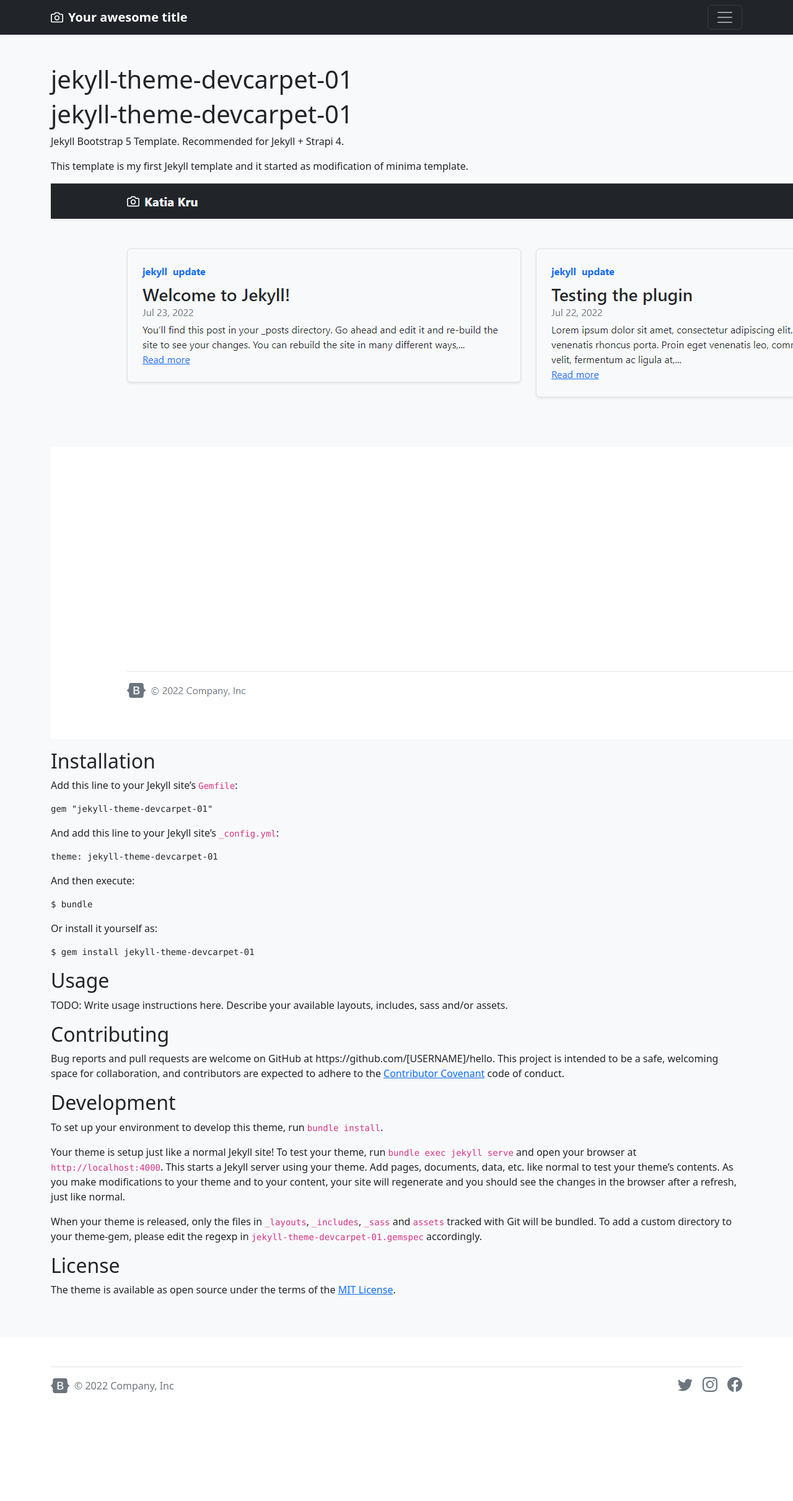
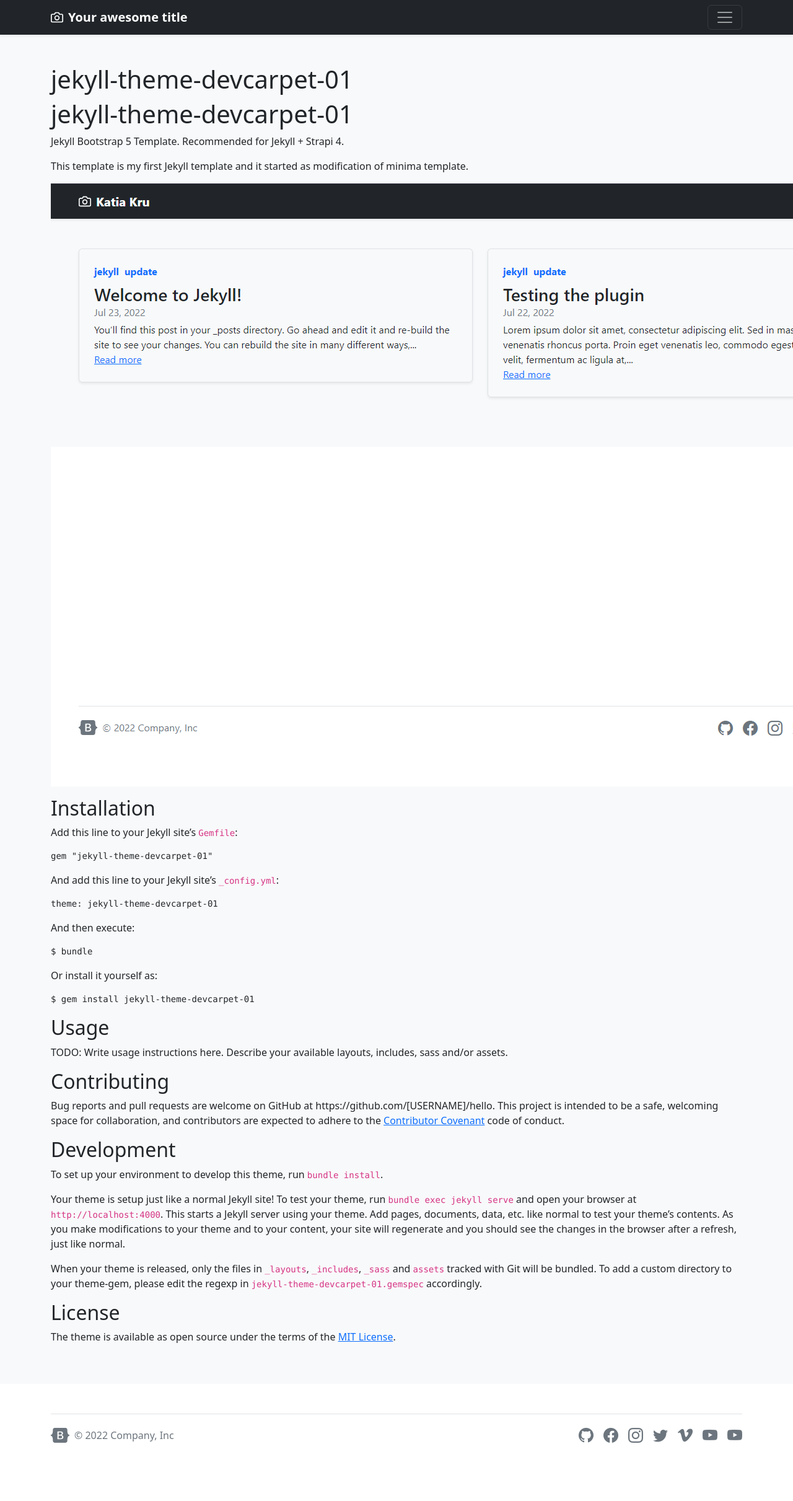
Before and after one commit to bluszcz/jekyll-theme-devcarpet-01, a Jekyll site: the page built from README.md, in a window 1280 px wide. Shown: the whole page at 62% size. Built offline with Jekyll 4.4.1, drawn with Linux system fonts in a browser that asks for light colours; nearby versions of some CDN libraries; our own code applies the rules of GitHub Pages for plain Markdown files; before the commit the page ends 2338 px from its top, so only the background shows below that.

Commit message:
Social icons working

```diff
--- a/_config.yml
+++ b/_config.yml
@@ -11,41 +11,19 @@ show_excerpts: false # set to true to show excerpts on the homepage
 
 # Minima date format
 # refer to https://shopify.github.io/liquid/filters/date/ if you want to customize this
-minima:
+devcarpet_theme:
   date_format: "%b %-d, %Y"
 
   # generate social links in footer
   social_links:
     twitter: jekyllrb
-    github:  jekyll
-    # devto: jekyll
-    # dribbble: jekyll
-    # facebook: jekyll
-    # flickr:   jekyll
-    # instagram: jekyll
-    # linkedin: jekyll
-    # pinterest: jekyll
-    # youtube: jekyll
-    # youtube_channel: UC8CXR0-3I70i1tfPg1PAE1g
-    # youtube_channel_name: CloudCannon
-    # telegram: jekyll
-    # googleplus: +jekyll
-    # microdotblog: jekyll
-    # keybase: jekyll
-
-    # Mastodon instances
-    # mastodon:
-    # - username: jekyll
-    #   instance: example.com
-    # - username: jekyll2
-    #   instance: example.com
-
-    # GitLab instances
-    # gitlab:
-    # - username: jekyll
-    #   instance: example.com
-    # - username: jekyll2
-    #   instance: example.com
+    github:  bluszcz
+    vimeo: devcarpet
+    facebook: jekyll
+    instagram: jekyll
+    youtube_channel: UCH8bTGji7CZzSExtFGzvdMQ
+    youtube_channel_name: DevCarpet
+    youtube: jekyll
 
 # If you want to link only specific pages in your header, uncomment
 # this and add the path to the pages in order as they should show up
--- a/_includes/footer.html
+++ b/_includes/footer.html
@@ -7,12 +7,8 @@
             </a>
             <span class="mb-3 mb-md-0 text-muted">&copy; 2022 Company, Inc</span>
           </div>
-
-          <ul class="nav col-md-4 justify-content-end list-unstyled d-flex">
-            <li class="ms-3"><a class="text-muted" href="#"><svg class="bi" width="24" height="24"><use xlink:href="#twitter"/></svg></a></li>
-            <li class="ms-3"><a class="text-muted" href="#"><svg class="bi" width="24" height="24"><use xlink:href="#instagram"/></svg></a></li>
-            <li class="ms-3"><a class="text-muted" href="#"><svg class="bi" width="24" height="24"><use xlink:href="#facebook"/></svg></a></li>
-          </ul>
+          <!-- social snippet -->
+          {%- include social.html -%}
         </footer>
       </div>
 </footer>
--- a/_includes/head.html
+++ b/_includes/head.html
@@ -22,7 +22,7 @@
 <link rel="mask-icon" href="/docs/5.2/assets/img/favicons/safari-pinned-tab.svg" color="#712cf9">
 <link rel="icon" href="/docs/5.2/assets/img/favicons/favicon.ico">
 <meta name="theme-color" content="#712cf9">
-
+<link rel="stylesheet" href="https://cdn.jsdelivr.net/npm/bootstrap-icons@1.9.1/font/bootstrap-icons.css">
 
     <style>
       .bd-placeholder-img {
--- /dev/null
+++ b/_includes/social.html
@@ -0,0 +1,10 @@
+{%- assign social = site.devcarpet_theme.social_links -%}
+<ul class="nav col-md-4 justify-content-end list-unstyled d-flex">
+  {%- if social.github -%}<li class="ms-3"><a class="text-muted" rel="me" href="https://github.com/{{ social.github | cgi_escape | escape }}" target="_blank" title="{{ social.github | escape }}"><i style="font-size: 1.5em;" class="bi bi-github"></i></a></li>{%- endif -%}
+  {%- if social.facebook -%}<li class="ms-3"><a class="text-muted" rel="me" href="https://www.facebook.com/{{ social.facebook | cgi_escape | escape }}" target="_blank" title="{{ social.facebook | escape }}"><i style="font-size: 1.5em;" class="bi bi-facebook"></i></a></li>{%- endif -%}
+  {%- if social.instagram -%}<li class="ms-3"><a class="text-muted" rel="me" href="https://www.instagram.com/{{ social.instagram | cgi_escape | escape }}" target="_blank" title="{{ social.instagram | escape }}"><i style="font-size: 1.5em;" class="bi bi-instagram"></i></a></li>{%- endif -%}
+  {%- if social.twitter -%}<li class="ms-3"><a class="text-muted" rel="me" href="https://twitter.com/{{ social.twitter | cgi_escape | escape }}" target="_blank" title="{{ social.twitter | escape }}"><i style="font-size: 1.5em;" class="bi bi-twitter"></i></a></li>{%- endif -%}
+  {%- if social.vimeo -%}<li class="ms-3"><a class="text-muted" rel="me" href="https://vimeo.com/{{ social.vimeo | cgi_escape | escape }}" target="_blank" title="{{ social.vimeo | escape }}"><i style="font-size: 1.5em;" class="bi bi-vimeo"></i></a></li>{%- endif -%}
+  {%- if social.youtube -%}<li class="ms-3"><a class="text-muted" rel="me" href="https://www.youtube.com/{{ social.youtube | cgi_escape | escape }}" target="_blank" title="{{ social.youtube | escape }}"><i style="font-size: 1.5em;" class="bi bi-youtube"></i></a></li>{%- endif -%}
+  {%- if social.youtube -%}<li class="ms-3"><a class="text-muted" a rel="me" href="https://www.youtube.com/channel/{{ social.youtube_channel | cgi_escape | escape }}" target="_blank" title="{{ social.youtube_channel_name | escape | default: 'YouTube' }}"><i style="font-size: 1.5em;" class="bi bi-youtube"></i></a></li>{%- endif -%}
+</ul>
```
Also changed, not shown: assets/screenshot-01.png, jekyll-theme-devcarpet-01.gemspec.
